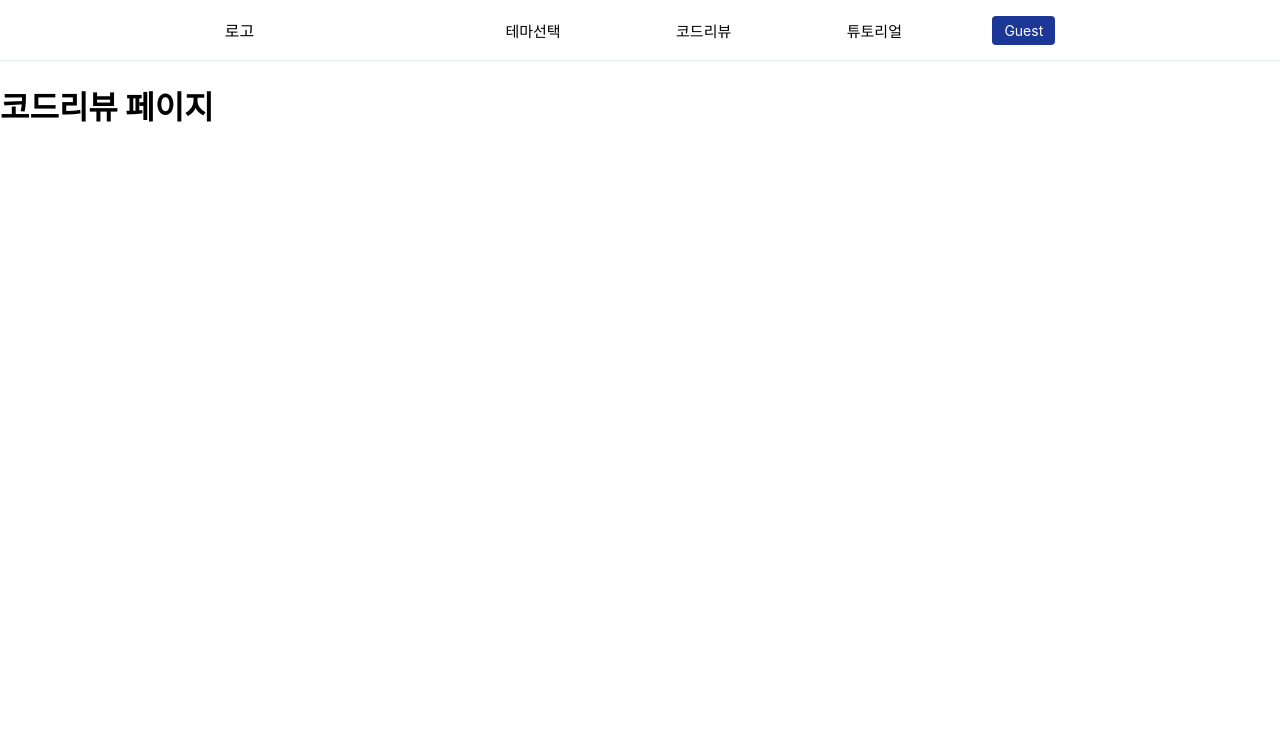
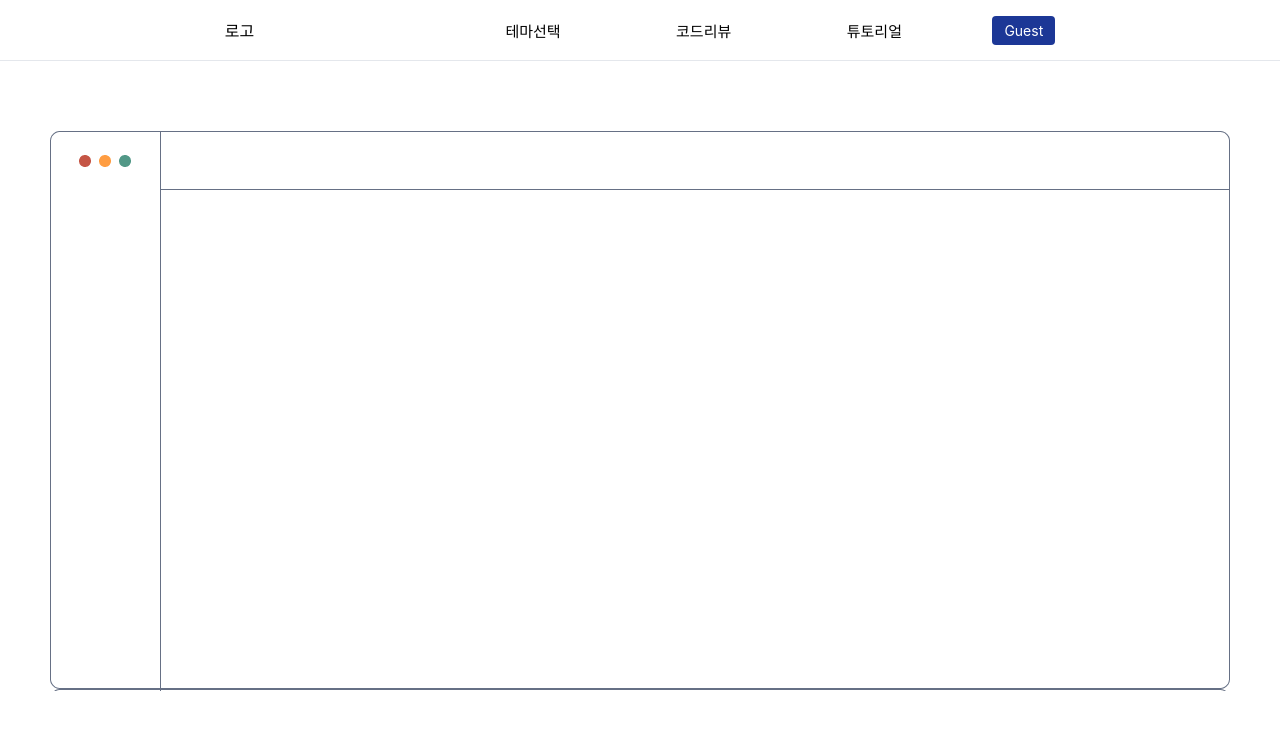
Before and after one commit to youjin0411/ityping-client, a React (Create React App) app: page /code-review in a window 1280 px wide. Shown: the top 730 px of the page. Built offline with nearby package versions, Linux system fonts and the light colour scheme.

Commit message:
코드리뷰 틀

```diff
--- a/src/App.js
+++ b/src/App.js
@@ -7,6 +7,7 @@ import CodeReview from './components/pages/CodeReview';
 import Tutorial from './components/pages/Tutorial';
 import Login from "./components/pages/Login";
 import SignUp from "./components/pages/SignUp";
+import MyPage from './components/pages/MyPage';
 
 function App() {
 return (
@@ -19,6 +20,7 @@ return (
       <Route path='/tutorial' component={Tutorial} />
       <Route path='/login' component={Login} />
       <Route path='/signup' component={SignUp} />
+      <Route path='/mypage' component={MyPage} />
       <Route path="*" element={<h1>404 페이지</h1>}/>
     </Switch>
 	</Router>
--- a/src/components/Navbar/DropdownMenu.jsx
+++ b/src/components/Navbar/DropdownMenu.jsx
@@ -19,6 +19,7 @@ const DropdownMenu = () => {
 			<Menu isDropped={userIsOpen}>
         <LinkWrapper href="/login">Login</LinkWrapper>
         <LinkWrapper href="/signup">Sign Up</LinkWrapper>
+        <LinkWrapper href="/mypage">My Page</LinkWrapper>
 			</Menu>
 			</DropdownContainer>
     </>
--- a/src/components/pages/CodeReview.jsx
+++ b/src/components/pages/CodeReview.jsx
@@ -1,11 +1,28 @@
 import React from 'react';
+import styled from 'styled-components';
+import back from '../../img/back.png';
 
 function CodeReview(props) {
     return (
-        <>
-            <h1>코드리뷰 페이지</h1>
-        </>
+        <Wrapper>
+            <Container background={back}>
+
+            </Container>
+        </Wrapper>
     )
 }
 
+const Wrapper = styled.div`
+    margin-top: 70px;
+    display: flex;
+    justify-content: center;
+    align-items: center;
+`;
+
+const Container = styled.div`
+    width: 1180px;
+    height: 560px;
+    background: url(${back});
+`;
+
 export default CodeReview;
```
Also changed, not shown: src/img/back.png (added).
